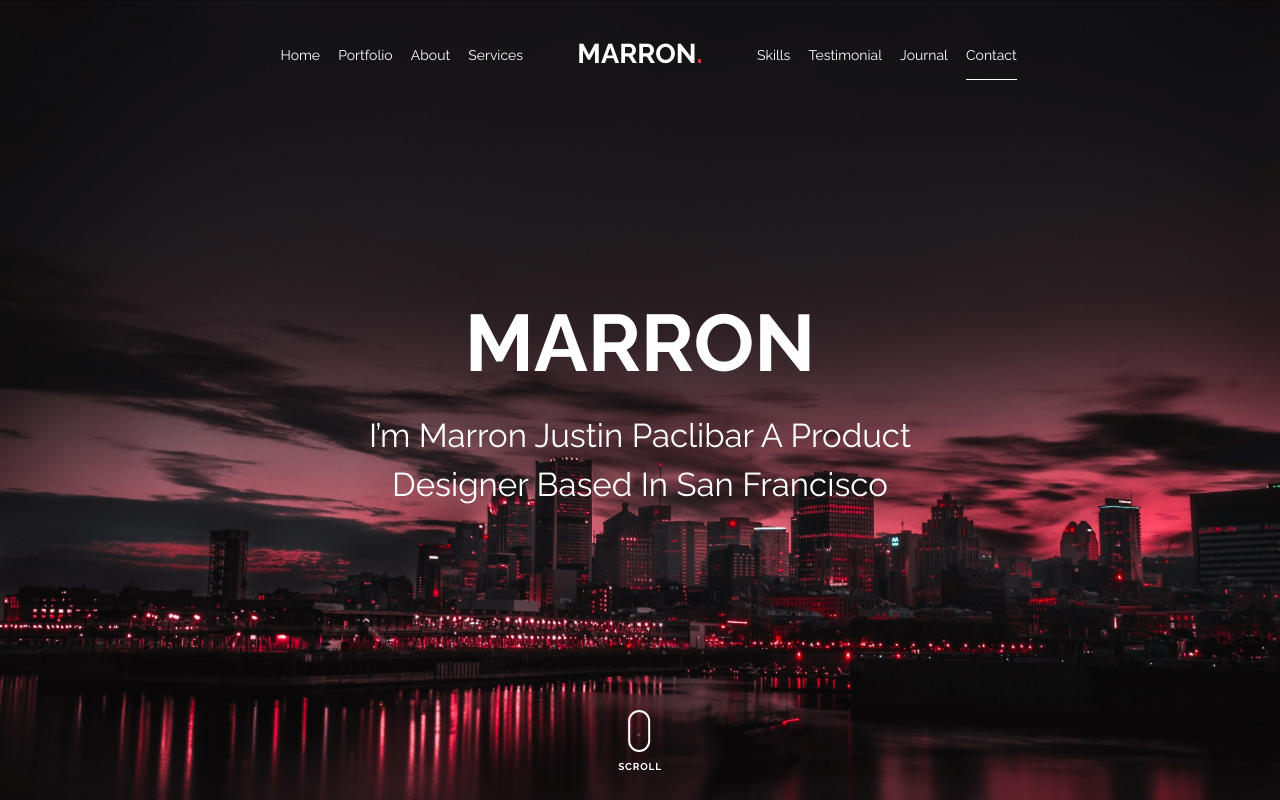
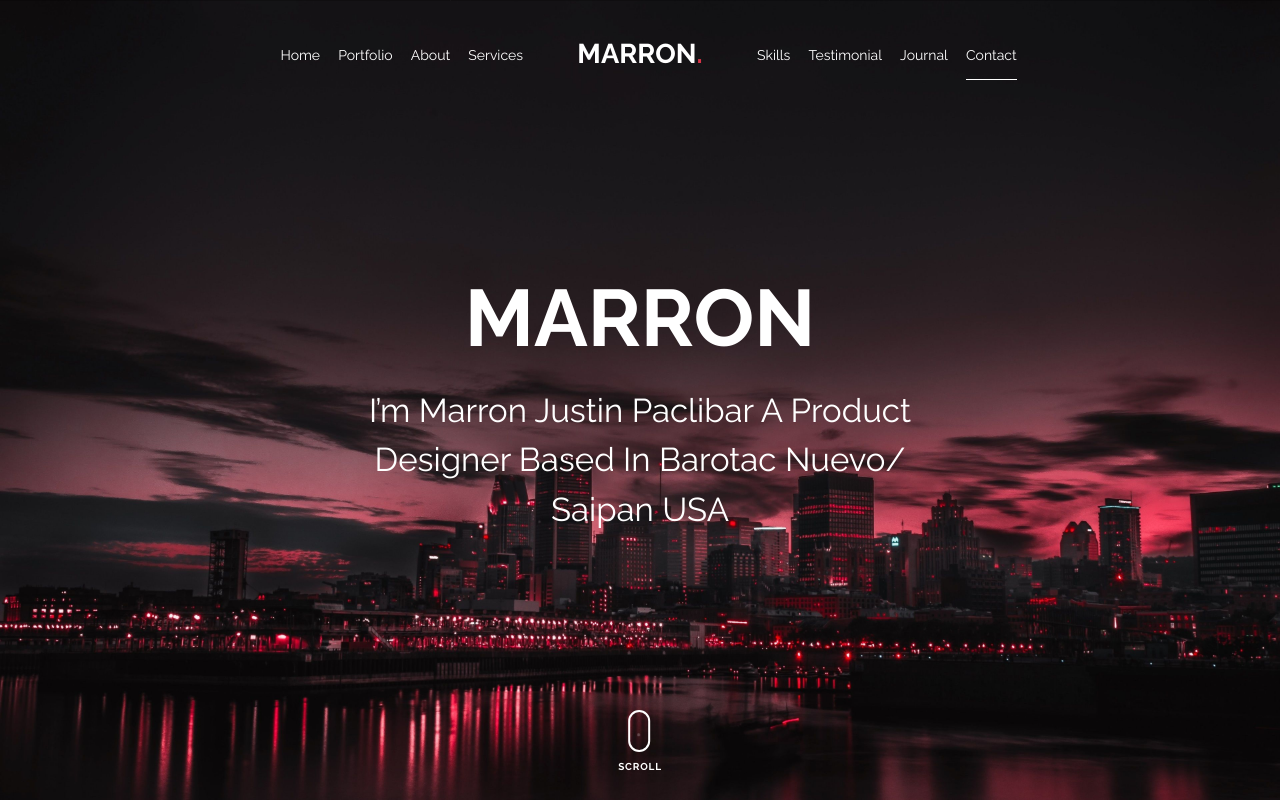
Before and after one commit to Click-Me-to-Know/Marron-Justin-Paclibar, a plain HTML site: page index.html in a window 1280 px wide. Shown: the top 800 px of the page. Drawn offline with nearby package versions, Linux system fonts and the light colour scheme; files whose address does not match are found by name.

Commit message:
Update index.html

```diff
--- a/index.html
+++ b/index.html
@@ -108,7 +108,7 @@
 
             <div class="col-md-7 mx-auto text-center">
               <h1 class="heading gsap-reveal-hero">MARRON</h1>
-              <h2 class="subheading gsap-reveal-hero">I’m Marron Justin Paclibar A Product Designer Based In San Francisco</h2>
+              <h2 class="subheading gsap-reveal-hero">I’m Marron Justin Paclibar A Product Designer Based In Barotac Nuevo/ Saipan USA</h2>
             </div>
 
           </div>
```
